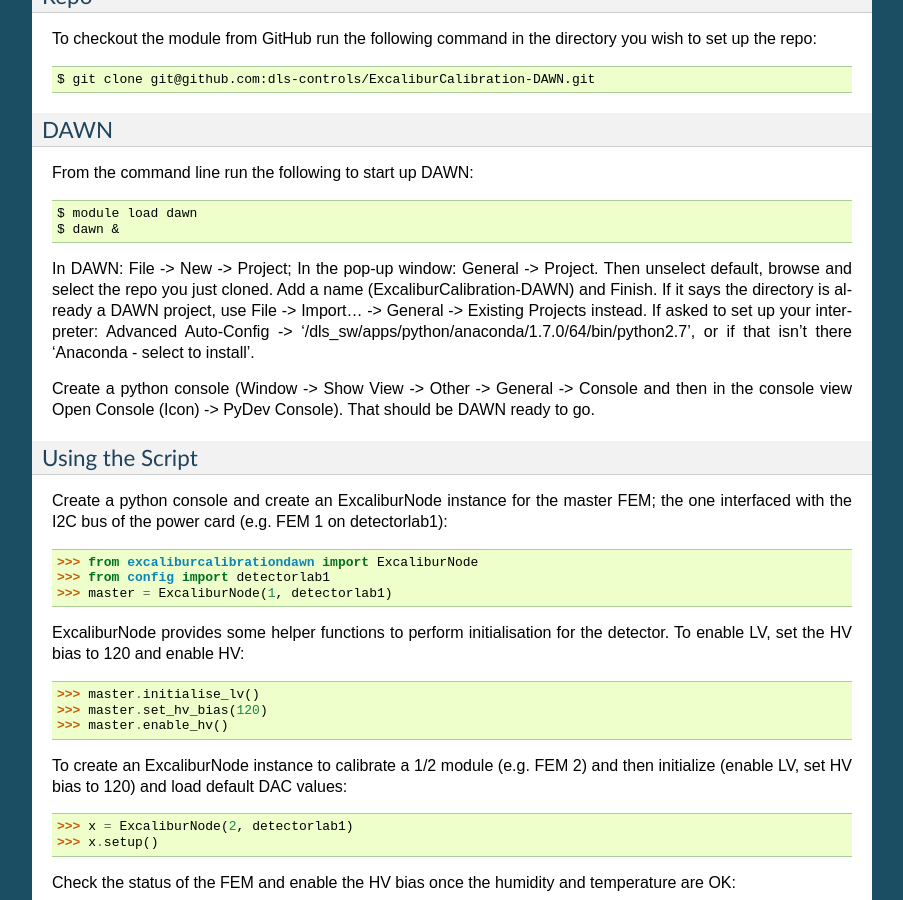
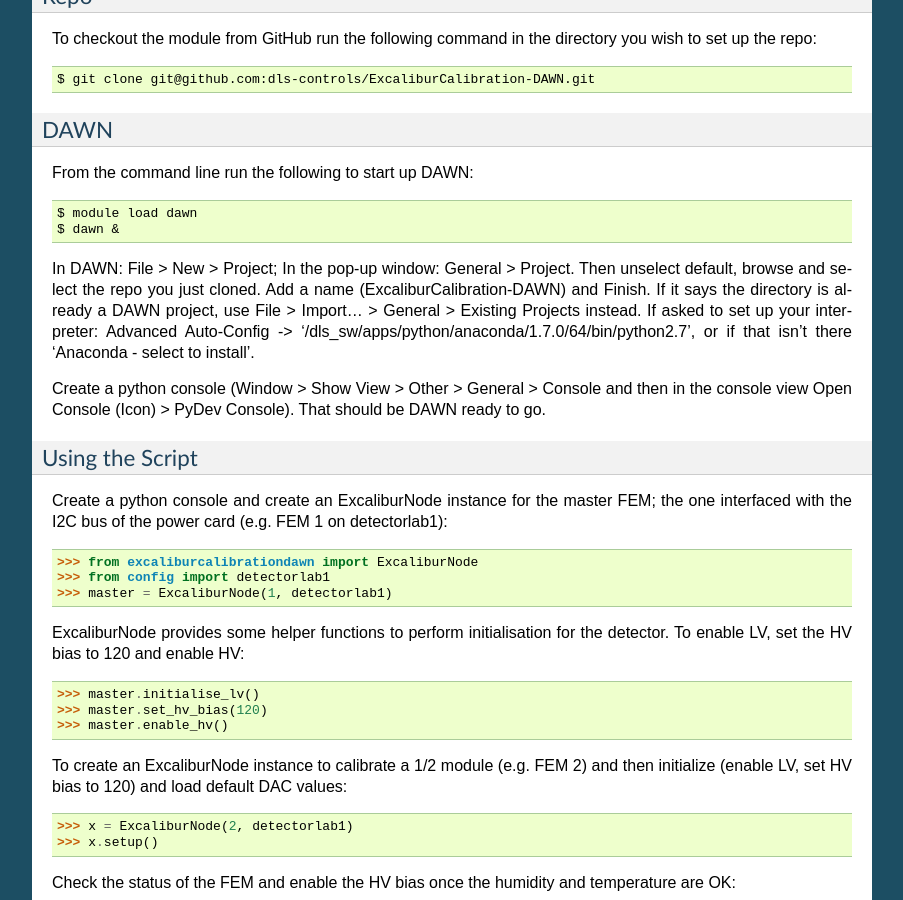
Before and after one commit to DiamondLightSource/ExcaliburCalibration-DAWN, a Sphinx documentation site: the page built from docs/userguide.rst, in a window 1280 px wide and 900 px high, scrolled down 1047 px. Shown: the whole window, without its empty margins (198-1101 px from the left). Built offline with Sphinx 7.4.7, drawn with Linux system fonts in a browser that asks for light colours; some of the changed text lies outside the part shown.

Commit message:
More docs

```diff
--- a/docs/quickstart.rst
+++ b/docs/quickstart.rst
@@ -13,9 +13,9 @@
    $ module load dawn
    $ dawn &
 
-In DAWN: File -> New -> Project; In the pop-up window: General -> Project. Then unselect default, browse and select the repo you just cloned. Add a name (ExcaliburCalibration-DAWN) and Finish. If it says the directory is already a DAWN project, use File -> Import... -> General -> Existing Projects instead. If asked to set up your interpreter: Advanced Auto-Config -> '/dls_sw/apps/python/anaconda/1.7.0/64/bin/python2.7', or if that isn't there 'Anaconda - select to install'.
+In DAWN: File > New > Project; In the pop-up window: General > Project. Then unselect default, browse and select the repo you just cloned. Add a name (ExcaliburCalibration-DAWN) and Finish. If it says the directory is already a DAWN project, use File > Import... > General > Existing Projects instead. If asked to set up your interpreter: Advanced Auto-Config -> '/dls_sw/apps/python/anaconda/1.7.0/64/bin/python2.7', or if that isn't there 'Anaconda - select to install'.
 
-Create a python console (Window -> Show View -> Other -> General -> Console and then in the console view Open Console (Icon) -> PyDev Console). That should be DAWN ready to go.
+Create a python console (Window > Show View > Other > General > Console and then in the console view Open Console (Icon) > PyDev Console). That should be DAWN ready to go.
 
 Using the Script
 ~~~~~~~~~~~~~~~~
--- a/docs/userguide.rst
+++ b/docs/userguide.rst
@@ -126,7 +122,7 @@
 
     >>> x.expose(exposure=100)
 
-The image is displayed in Image Data plot window which is opened with Window ~~~> Show Plot View ~~~> <Plot Name>.
+The image is displayed in Image Data plot window which is opened with Window > Show Plot View > <Plot Name>.
 
 Other useful functions::
 
```
Also changed, not shown: other parts of docs/userguide.rst (+1 -5 lines), docs/developer.rst (+12 -0 lines).
